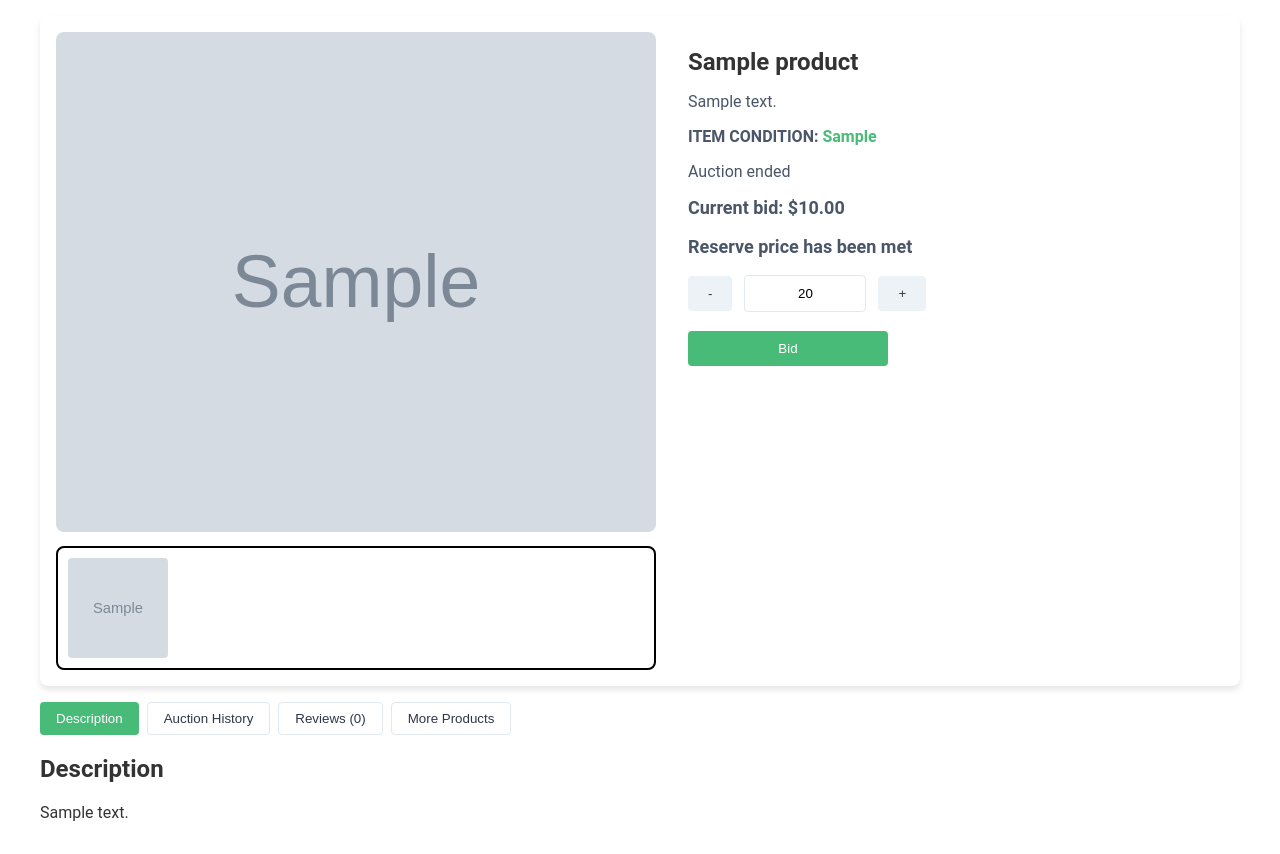
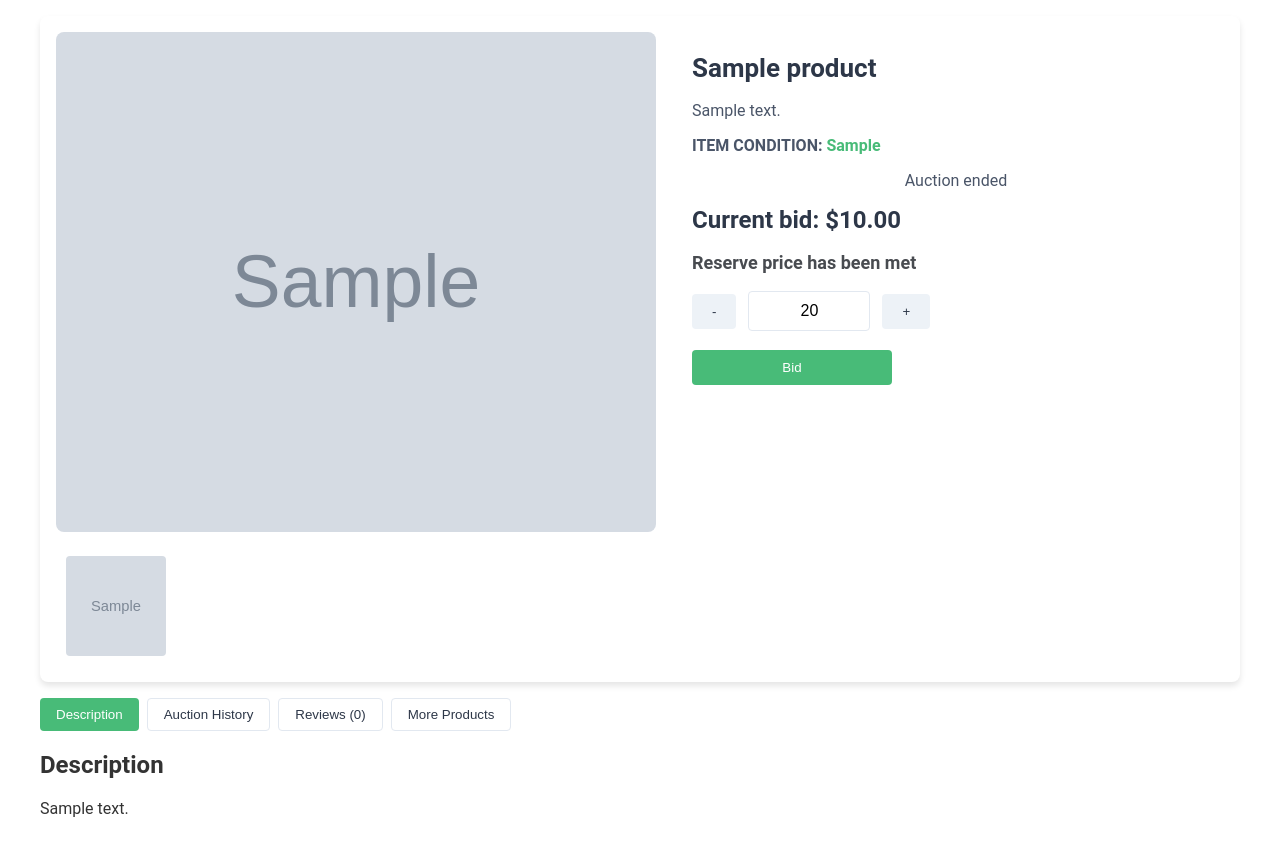
Before and after one commit to ArshitKyada/finalproject, a PHP site: page /product_details.php?id=1 in a window 1280 px wide. Shown: the part 71-925 px from the top of the page. After the commit the page ends 888 px from the top, so only its background shows below. Run offline with PHP 8.4, Linux system fonts and the light colour scheme; tables that the repository leaves empty or names only in its code hold one stand-in row (values such as "Sample post"); grey boxes marked "Sample" are stand-in pictures.

Commit message:
10/03 | 8:07

```diff
--- a/product_details.php
+++ b/product_details.php
@@ -169,7 +169,6 @@ $more_products_result = $conn->query($more_products_sql);
         margin-top: 10px;
         flex-wrap: wrap;
         gap: 7px;
-        border: 2px solid black;
         border-radius: 8px;
         padding: 5px;
     }
@@ -194,11 +193,41 @@ $more_products_result = $conn->query($more_products_sql);
 
     .card .right-section {
         flex: 1;
+        padding: 20px;
     }
 
     .card .right-section h1 {
-        font-size: 24px;
-        font-weight: bold;
+        font-size: 26px;
+        /* Larger font size */
+        font-weight: 600;
+        /* Bold font weight */
+        color: #2d3748;
+        /* Darker color for better contrast */
+    }
+
+    .card .right-section .bid-section button {
+        background-color: #48bb78;
+        /* Primary button color */
+        color: white;
+        /* Text color */
+        transition: background-color 0.3s;
+        /* Smooth transition */
+    }
+
+    .card .right-section .bid-section button:hover {
+        background-color: #38a169;
+        /* Darker shade on hover */
+    }
+
+    .card .right-section .bid-section input {
+        border: 2px solid #e2e8f0;
+        /* Thicker border */
+        border-radius: 4px;
+        /* Rounded corners */
+        padding: 10px;
+        /* Padding for input */
+        font-size: 16px;
+        /* Larger font size */
     }
 
     .card .right-section p {
@@ -217,24 +246,27 @@ $more_products_result = $conn->query($more_products_sql);
 
     .card .right-section .time-left {
         margin-top: 16px;
-    }
-
-    .card .right-section .time-left h2 {
-        font-size: 18px;
-        font-weight: bold;
+        text-align: center;
+        /* Center the text */
     }
 
     .card .right-section .time-left .time-box {
         display: flex;
+        justify-content: center;
+        /* Center the time boxes */
         margin-top: 8px;
+        /* Add space between time boxes */
     }
 
     .card .right-section .time-left .time-box div {
         background-color: #edf2f7;
-        padding: 8px;
+        padding: 16px;
+        /* Increased padding for a wider look */
         border-radius: 4px;
         text-align: center;
         margin-right: 8px;
+        flex: 1;
+        /* Allow time boxes to grow equally */
     }
 
     .card .right-section .time-left .time-box div p {
@@ -258,9 +290,10 @@ $more_products_result = $conn->query($more_products_sql);
     .card .right-section .starting-bid p {
         font-size: 18px;
         font-weight: bold;
+        color:rgb(72, 75, 80);
     }
 
-    .card .right-section .starting-bid p span {
+    .card .right-section .starting-bid p span.price{
         font-size: 24px;
         color: #2d3748;
     }
@@ -456,7 +489,6 @@ $more_products_result = $conn->query($more_products_sql);
                     <span><?php echo htmlspecialchars($row['product_condition']); ?></span>
                 </p>
                 <div class="time-left">
-                    <h2>Time Left:</h2>
                     <div class="time-box">
                         <div>
                             <p id="days">0</p>
@@ -477,9 +509,9 @@ $more_products_result = $conn->query($more_products_sql);
                     </div>
                 </div>
                 <div class="starting-bid">
-                    <p><?php echo ($highest_bid > $row['starting_bid']) ? "Current bid: $" . number_format($highest_bid, 2) : "Starting bid: $" . number_format($row['starting_bid'], 2); ?>
+                    <p><span class="price"><?php echo ($highest_bid > $row['starting_bid']) ? "Current bid: $" . number_format($highest_bid, 2) : "Starting bid: $" . number_format($row['starting_bid'], 2); ?></span>
                     </p>
-                    <p><?php echo htmlspecialchars($reserve_status); ?></p>
+                    <p><span class="text"><?php echo htmlspecialchars($reserve_status); ?></span></p>
                 </div>
 
                 <div class="bid-section">
```
